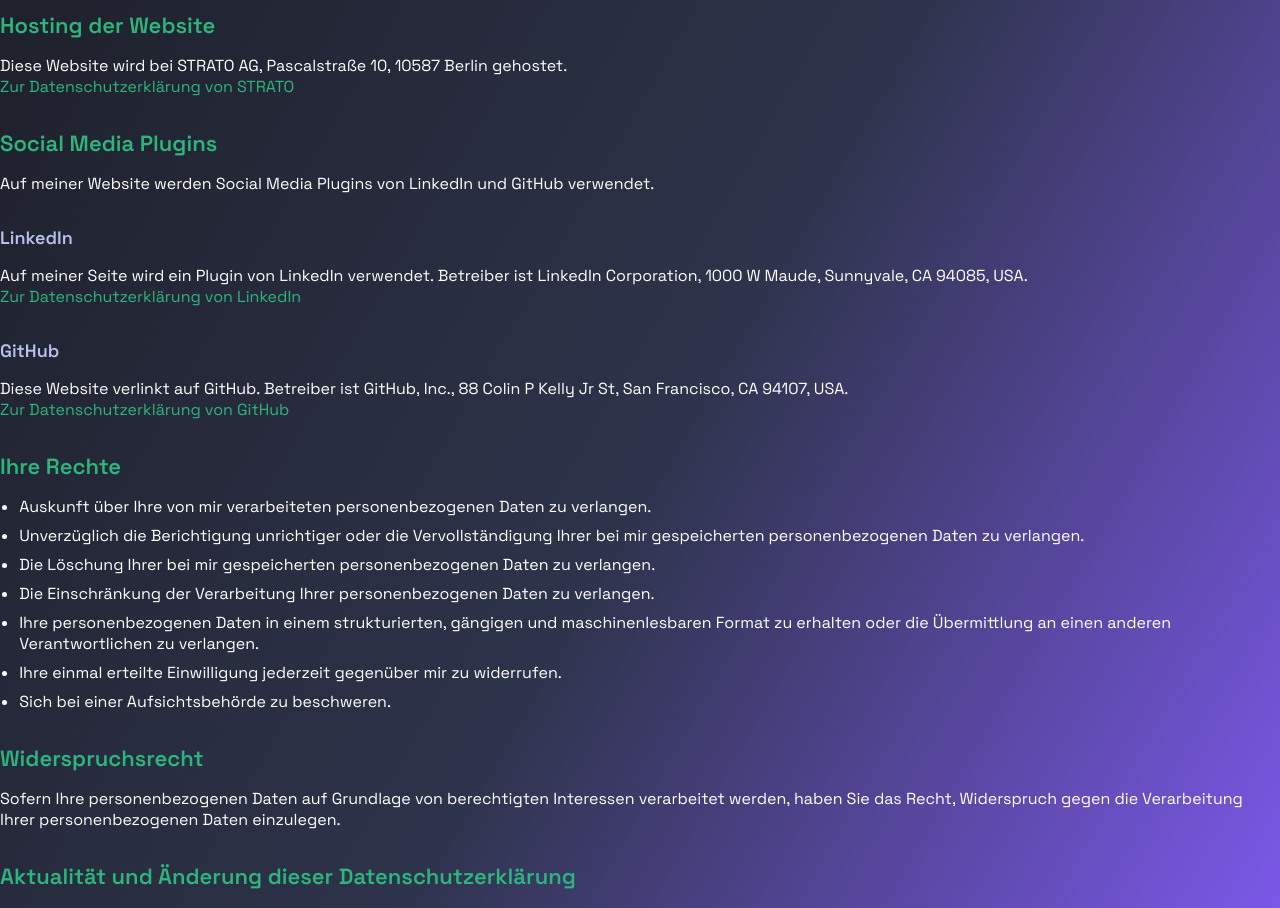
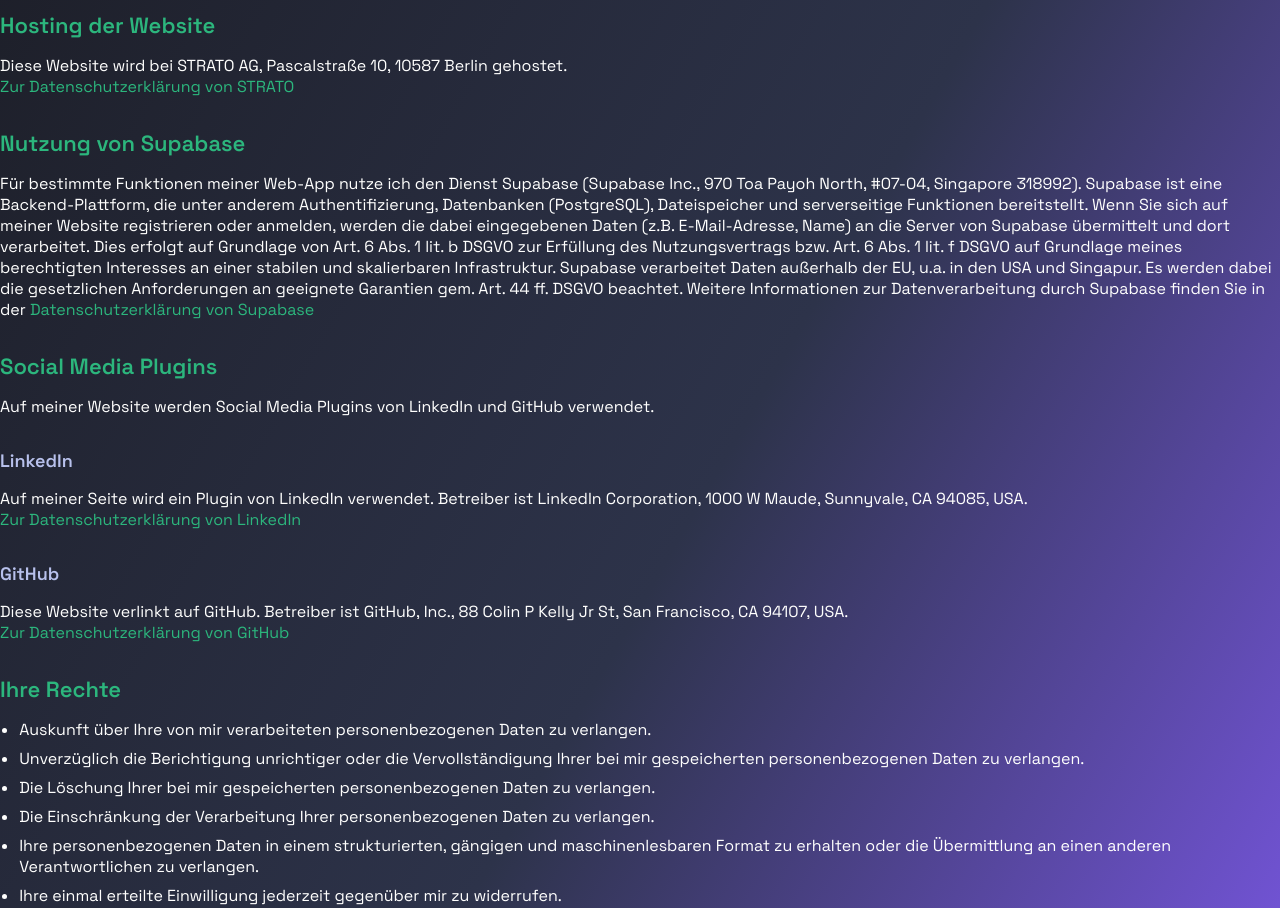
Before and after one commit to M1roel/Peytor, an Angular app: page /policy in a window 1280 px wide. Shown: the part 860-1768 px from the top of the page. Built offline with nearby package versions, Linux system fonts and the light colour scheme; no server answers.

Commit message:
style: add section on Supabase usage to privacy policy

```diff
--- a/src/app/shared/policy/policy.component.html
+++ b/src/app/shared/policy/policy.component.html
@@ -39,6 +39,17 @@
   </section>
 
   <section>
+    <h2>Nutzung von Supabase</h2>
+
+<p>Für bestimmte Funktionen meiner Web-App nutze ich den Dienst Supabase (Supabase Inc., 970 Toa Payoh North, #07-04, Singapore 318992). Supabase ist eine Backend-Plattform, die unter anderem Authentifizierung, Datenbanken (PostgreSQL), Dateispeicher und serverseitige Funktionen bereitstellt.
+
+Wenn Sie sich auf meiner Website registrieren oder anmelden, werden die dabei eingegebenen Daten (z.B. E-Mail-Adresse, Name) an die Server von Supabase übermittelt und dort verarbeitet. Dies erfolgt auf Grundlage von Art. 6 Abs. 1 lit. b DSGVO zur Erfüllung des Nutzungsvertrags bzw. Art. 6 Abs. 1 lit. f DSGVO auf Grundlage meines berechtigten Interesses an einer stabilen und skalierbaren Infrastruktur.
+
+Supabase verarbeitet Daten außerhalb der EU, u.a. in den USA und Singapur. Es werden dabei die gesetzlichen Anforderungen an geeignete Garantien gem. Art. 44 ff. DSGVO beachtet. Weitere Informationen zur Datenverarbeitung durch Supabase finden Sie in der
+<a href="https://supabase.com/privacy">Datenschutzerklärung von Supabase</a></p>
+  </section>
+
+  <section>
     <h2>Social Media Plugins</h2>
     <p>Auf meiner Website werden Social Media Plugins von LinkedIn und GitHub verwendet.</p>
 
```
Also changed, not shown: 1 other file (tests, documents, lock files or other folders).
